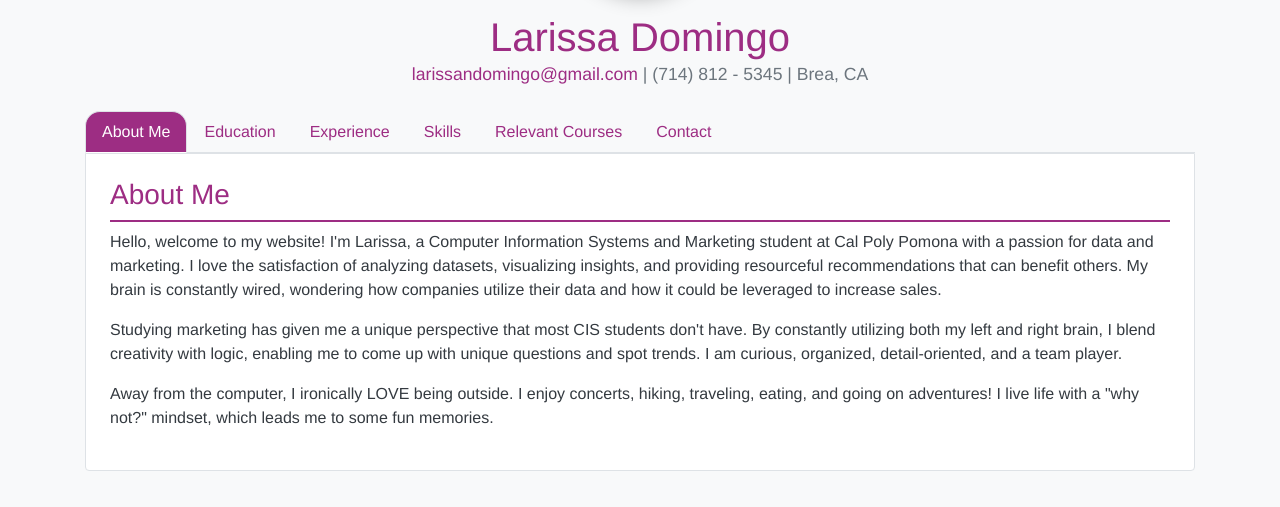
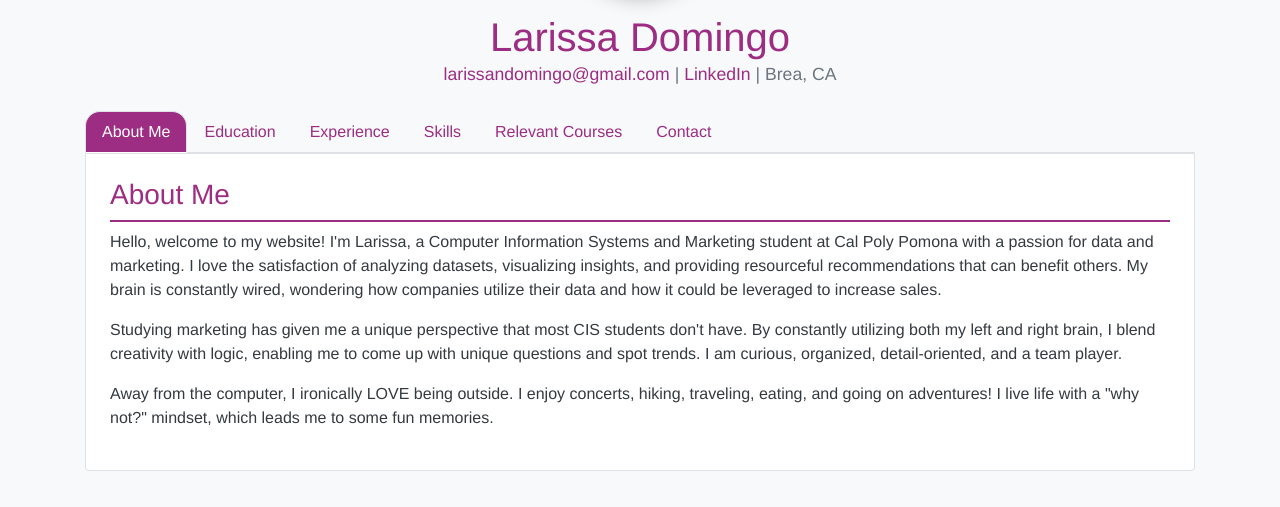
Before and after one commit to lndomingo/lndomingo.github.io, a plain HTML site: page index.html in a window 1280 px wide. Shown: the part 201-708 px from the top of the page. Drawn offline with nearby package versions, Linux system fonts and the light colour scheme.

Commit message:
Update index.html

```diff
--- a/index.html
+++ b/index.html
@@ -12,7 +12,7 @@
         <header class="text-center mb-4">
             <img src="profile.png" alt="Larissa Domingo" class="profile-img rounded-circle mb-3">
             <h1>Larissa Domingo</h1>
-            <p><a href="mailto:larissandomingo@gmail.com">larissandomingo@gmail.com</a> | (714) 812 - 5345 | Brea, CA</p>
+            <p><a href="mailto:larissandomingo@gmail.com">larissandomingo@gmail.com</a> | <a href="linkedin.com/in/larissadomingo">LinkedIn</a> | Brea, CA</p>
         </header>
 
         <ul class="nav nav-tabs" id="myTab" role="tablist">
```
